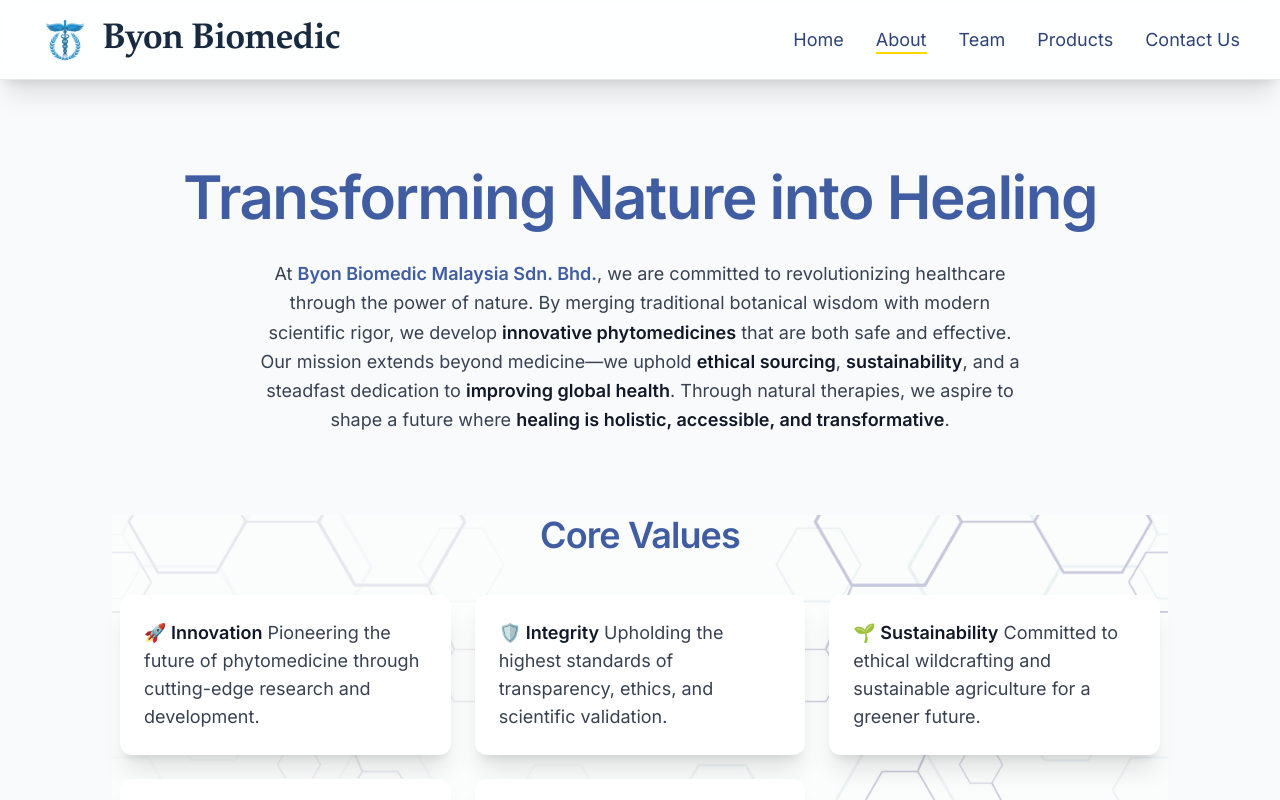
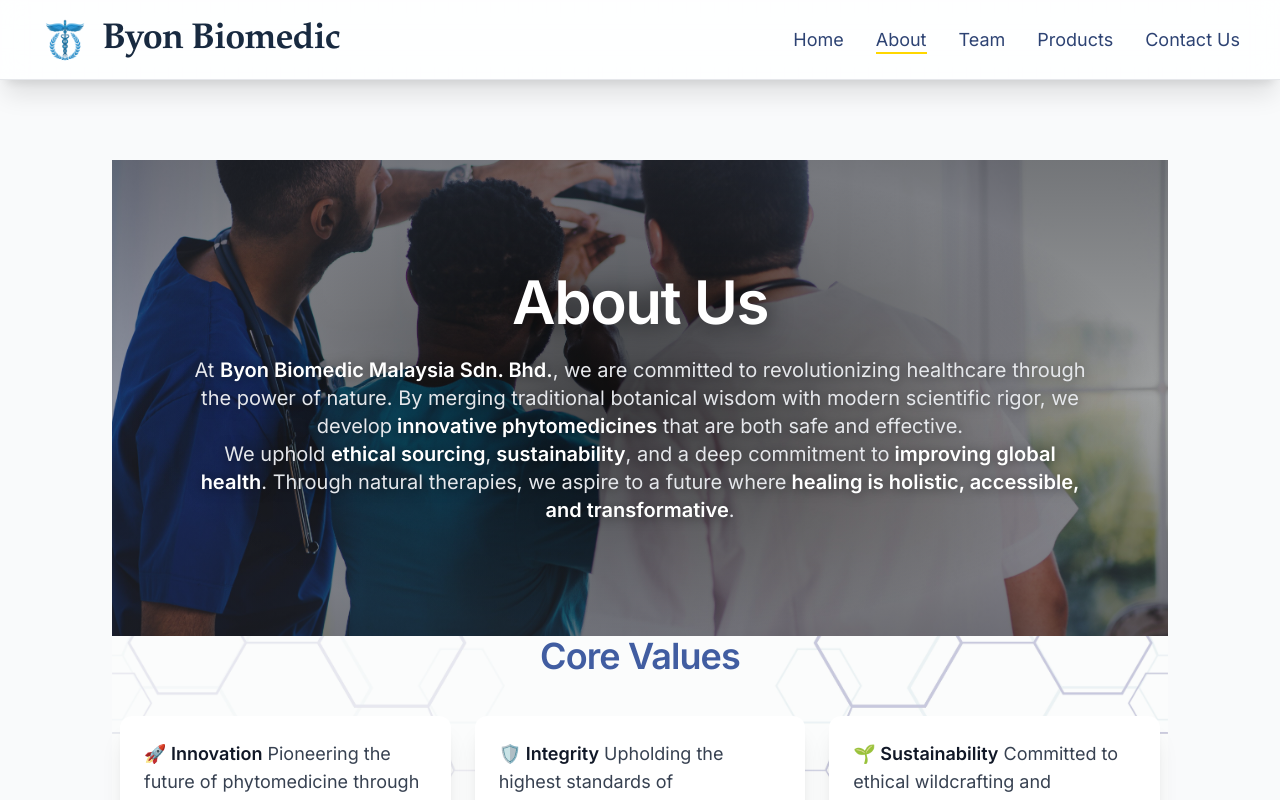
Before and after one commit to sai-ram-kaushik/byon-biomedic-website, a React (Vite) app: page /about in a window 1280 px wide. Shown: the top 800 px of the page. Built offline with nearby package versions, Linux system fonts and the light colour scheme.

Commit message:
about hero

```diff
--- a/src/pages/About.jsx
+++ b/src/pages/About.jsx
@@ -18,26 +18,37 @@ const About = ({ about }) => {
       <TransitionEffect />
 
       {/* 🎯 Hero Section */}
+      <div
+         className="relative text-center py-28 px-6 md:px-20 bg-cover bg-center"
+         style={{ backgroundImage: "url('/about-hero.jpg')" }} // Replace with your actual image path
+         >
+         <div className="absolute inset-0 bg-gradient-to-b from-black/60 via-black/40 to-black/60 z-0">
+            <div className="absolute inset-0 bg-[radial-gradient(ellipse_at_center,rgba(0,0,0,0.6)_0%,transparent_70%)]" />
+         </div>
+
          <motion.div
+            className="relative z-10"
+            initial={{ opacity: 0, y: 20 }}
             whileInView={{ opacity: 1, y: 0 }}
-        initial={{ opacity: 0, y: -40 }}
-        transition={{ duration: 0.8 }}
-        className="text-center max-w-5xl mx-auto mb-20"
+            transition={{ duration: 1 }}
          >
-        <h1 className="text-6xl font-extrabold text-primary mb-6 tracking-tight leading-tight">
-          Transforming Nature into Healing
+            <h1 className="text-4xl md:text-6xl font-bold font-heading tracking-tight text-white drop-shadow-[0_2px_12px_rgba(0,0,0,0.7)]">
+               About Us
             </h1>
-        <p className="text-lg leading-relaxed text-gray-700 max-w-3xl mx-auto">
-          At <span className="font-semibold text-primary">Byon Biomedic Malaysia Sdn. Bhd.</span>, we are committed to
-          revolutionizing healthcare through the power of nature. By merging traditional botanical wisdom with modern
-          scientific rigor, we develop <span className="font-bold text-gray-900">innovative phytomedicines</span> that
-          are both safe and effective. Our mission extends beyond medicine—we uphold{" "}
-          <span className="font-bold text-gray-900">ethical sourcing</span>,{" "}
-          <span className="font-bold text-gray-900">sustainability</span>, and a steadfast dedication to{" "}
-          <span className="font-bold text-gray-900">improving global health</span>. Through natural therapies, we aspire
-          to shape a future where <span className="font-bold text-gray-900">healing is holistic, accessible, and transformative</span>.
+            <p className="mt-6 text-lg md:text-xl text-gray-200 max-w-4xl mx-auto drop-shadow-[0_1px_6px_rgba(0,0,0,0.5)]">
+               At <span className="font-semibold text-white">Byon Biomedic Malaysia Sdn. Bhd.</span>, we are committed to revolutionizing
+               healthcare through the power of nature. By merging traditional botanical wisdom with modern scientific rigor, we develop
+               <span className="font-bold text-white"> innovative phytomedicines</span> that are both safe and effective.
+               <br className="hidden md:block" />
+               We uphold <span className="font-bold text-white">ethical sourcing</span>,
+               <span className="font-bold text-white"> sustainability</span>, and a deep commitment to
+               <span className="font-bold text-white"> improving global health</span>.
+               Through natural therapies, we aspire to a future where
+               <span className="font-bold text-white"> healing is holistic, accessible, and transformative</span>.
             </p>
          </motion.div>
+      </div>
+
 
       {/* 🌿 Core Values Section with subtle background */}
       <motion.div
```
Also changed, not shown: public/about-hero.jpg (added). Lines whose indentation alone changed are shown as unchanged.
